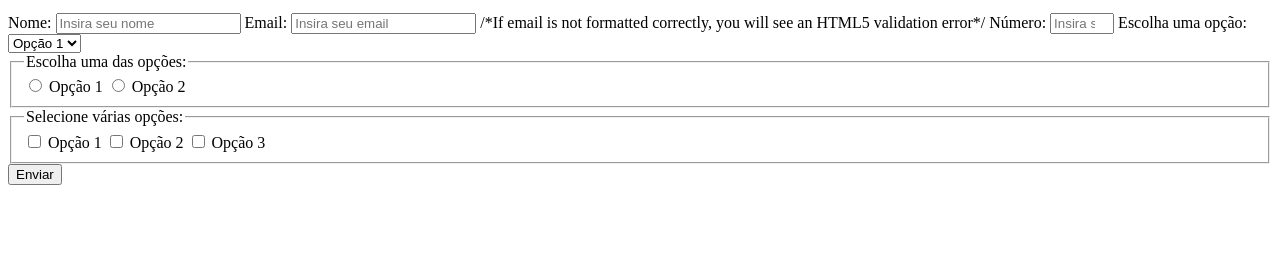
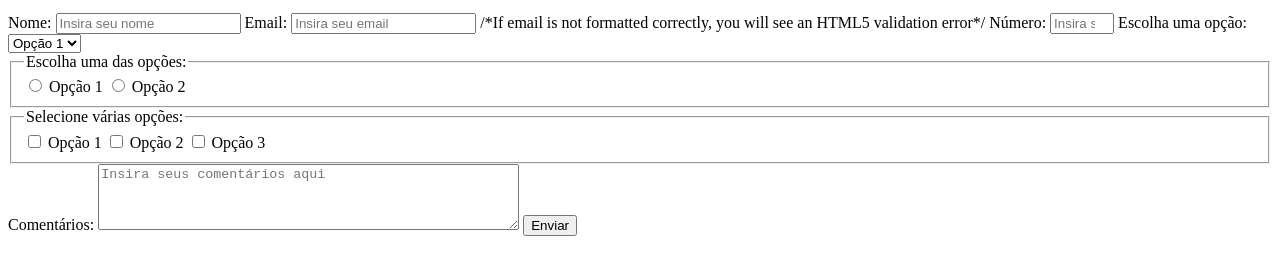
Before and after one commit to mariana-cgsilva/FormularioInteresses, a plain HTML site: page index.html in a window 1280 px wide. Shown: the part 101-376 px from the top of the page. Drawn offline with Linux system fonts and the light colour scheme.

Commit message:
Comentarios

```diff
--- a/index.html
+++ b/index.html
@@ -58,6 +58,10 @@
           </label>
         </fieldset>
 
+        <!-- Textarea for additional comments -->
+        <label for="comments">Comentários:</label>
+        <textarea id="comments" name="comments" rows="4" cols="50" placeholder="Insira seus comentários aqui"></textarea>
+
         <button type="submit">Enviar</button>
       </form>
     </main>
```
